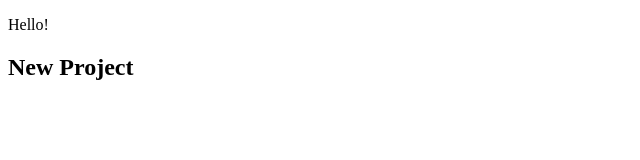
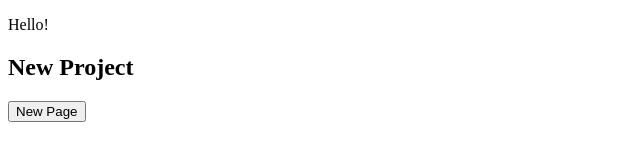
Before and after one commit to nithyo1/Techina, a plain HTML site: page Technica/test.html in a window 1280 px wide. Shown: the whole page, without its empty margins (0-640 px from the left). Drawn offline with Linux system fonts and the light colour scheme.

Commit message:
Update test.html

```diff
--- a/Technica/test.html
+++ b/Technica/test.html
@@ -4,5 +4,6 @@
     <div>
         <p>Hello!</p>
         <h2>New Project</h2>
+        <button id="btn">New Page</button>
     </div>
 </html>
```
